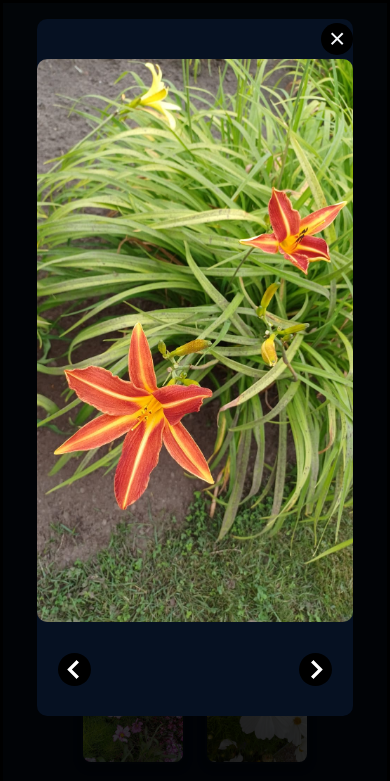
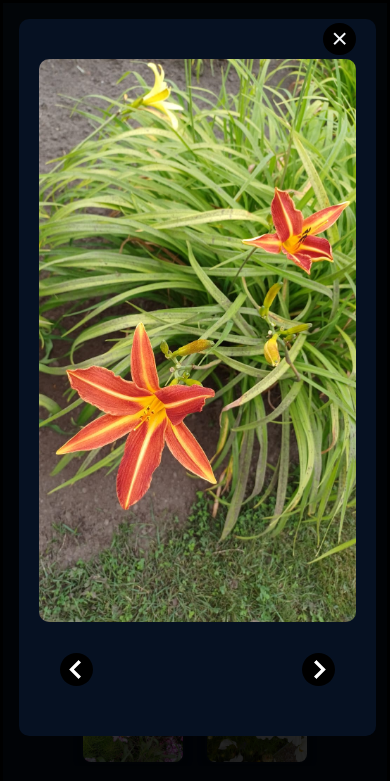
Before and after one commit to c-bakis/fotogram, a plain HTML site: page index.html in a window 390 px wide. Both pictures are taken after a click on the button 133 px from the left and 298 px from the top of the page. Shown: the top 781 px of the page. Drawn offline with Linux system fonts and the light colour scheme; a web font is replaced by a local one.

Commit message:
style: dialog size on small screen, update media queries

```diff
--- a/style/style.css
+++ b/style/style.css
@@ -163,7 +163,11 @@ dialog {
     transform: rotate(180deg);
 }
 
-
+@media (max-width: 1080px) {
+    .inner-dialog {
+        width: 70%;
+    }
+}
 @media (max-width: 786px) {
     main {
         padding: 20px;
@@ -181,7 +185,7 @@ dialog {
     }
     .inner-dialog {
         width: 70%;
-        padding: 0;
+        padding-top: 40px;
     }
 }
 @media (max-width: 590px) {
```
